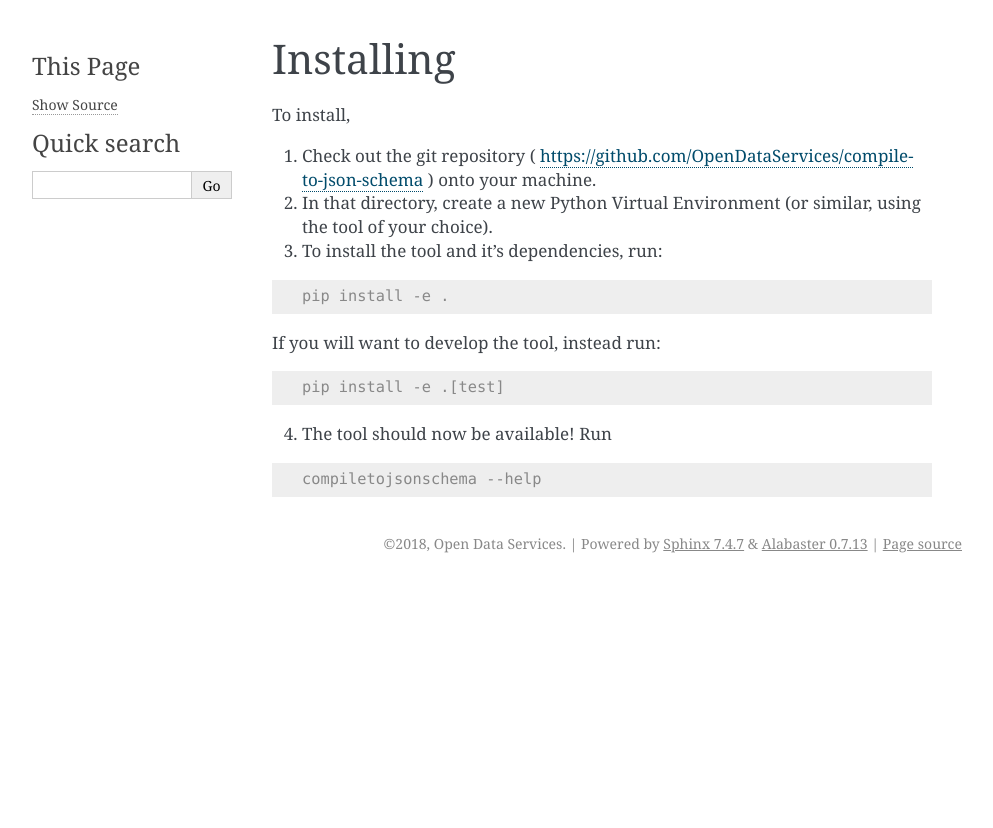
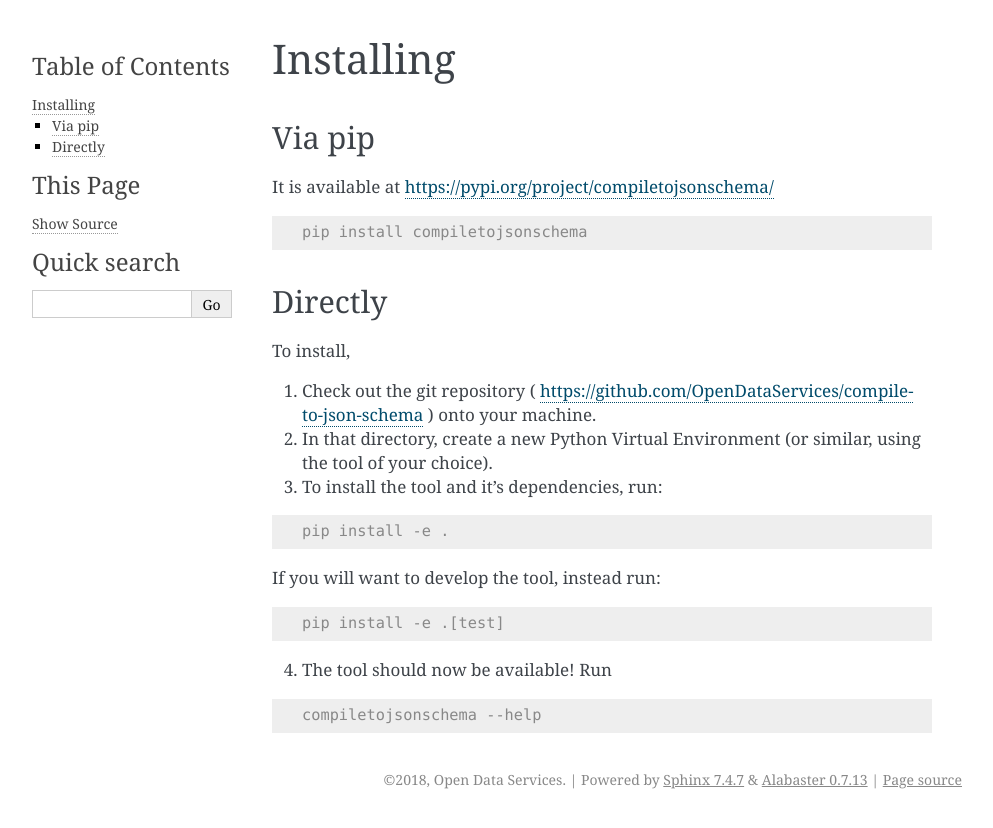
Before and after one commit to OpenDataServices/compile-to-json-schema, a Sphinx documentation site: the page built from docs/installing.rst, in a window 1280 px wide. Shown: the top 828 px of the page, without its empty margins (148-1141 px from the left). Built offline with Sphinx 7.4.7, drawn with Linux system fonts in a browser that asks for light colours.

Commit message:
docs: Add pypi install

```diff
--- a/docs/installing.rst
+++ b/docs/installing.rst
@@ -1,5 +1,17 @@
 Installing
 ==========
+
+Via pip
+-------
+
+It is available at https://pypi.org/project/compiletojsonschema/
+
+.. code-block:: shell-session
+
+    pip install compiletojsonschema
+
+Directly
+--------
 
 To install,
 
```
